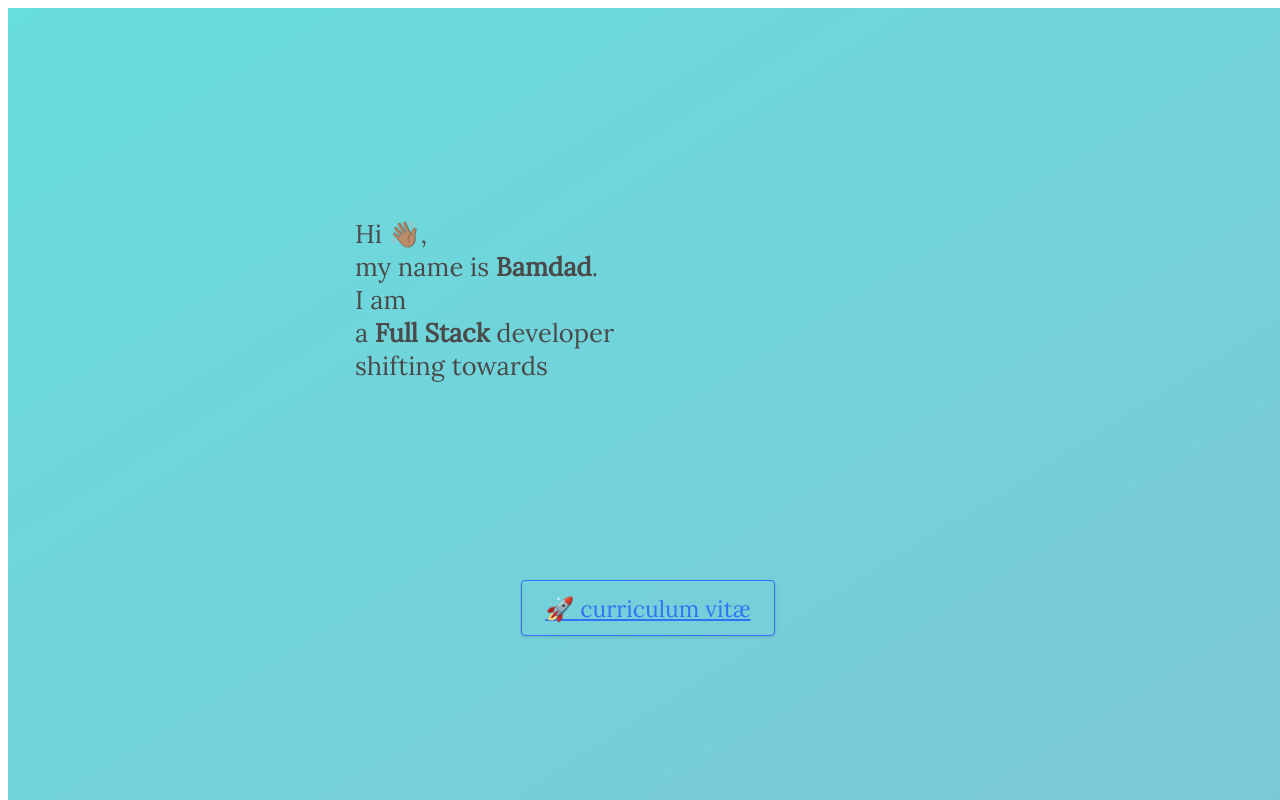
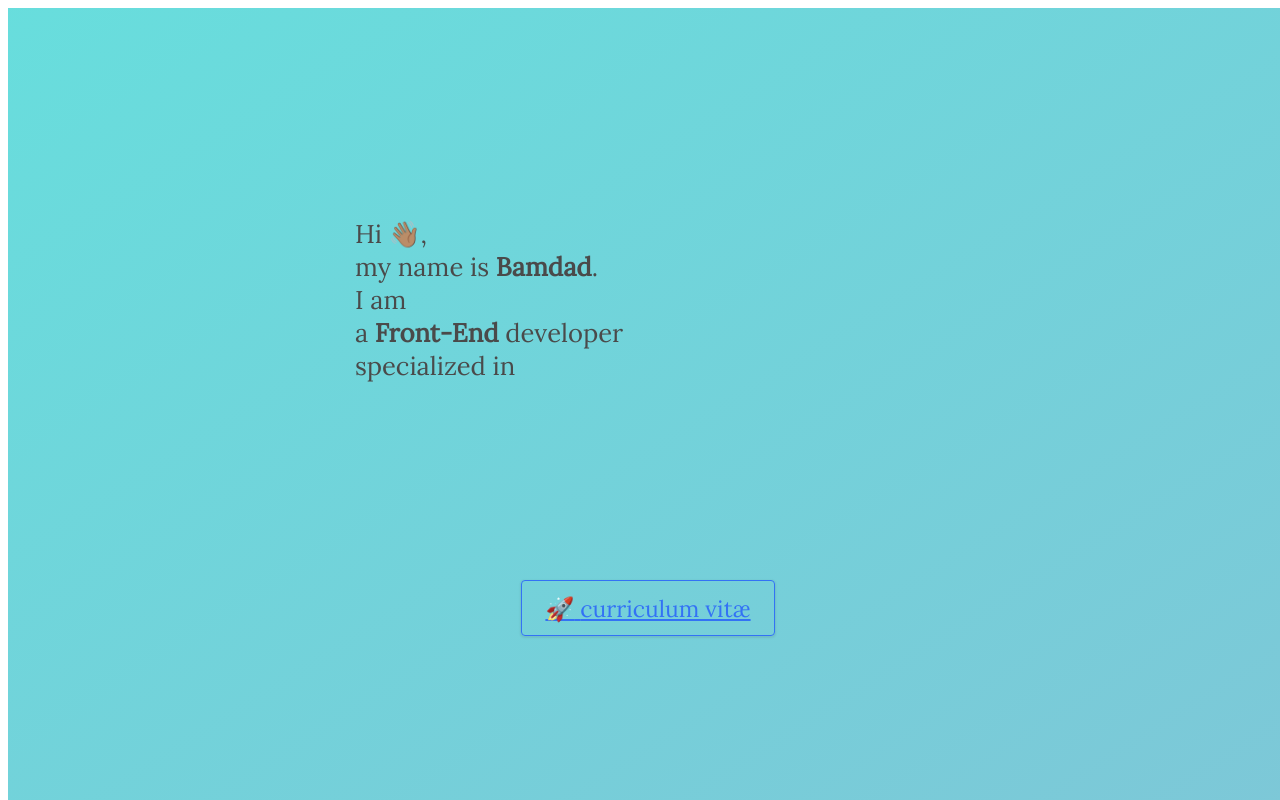
Before and after one commit to bamdadfr/bamdad.fr, a Next.js app: page / in a window 1280 px wide. Built offline with nearby package versions, Linux system fonts and the light colour scheme.

Commit message:
feat: change greetings text

```diff
--- a/src/components/greetings/greetings.constants.js
+++ b/src/components/greetings/greetings.constants.js
@@ -15,15 +15,15 @@ export const GreetingsConstants = [
     delay: 2600,
   },
   {
-    text: (<>a <Bold>Full Stack</Bold> developer</>),
+    text: (<>a <Bold>Front-End</Bold> developer</>),
     delay: 3000,
   },
   {
-    text: 'shifting towards',
+    text: 'specialized in',
     delay: 4500,
   },
   {
-    text: (<><Bold>Front End</Bold>.</>),
+    text: (<><Bold>JavaScript</Bold>.</>),
     delay: 5500,
   },
 ];
```
